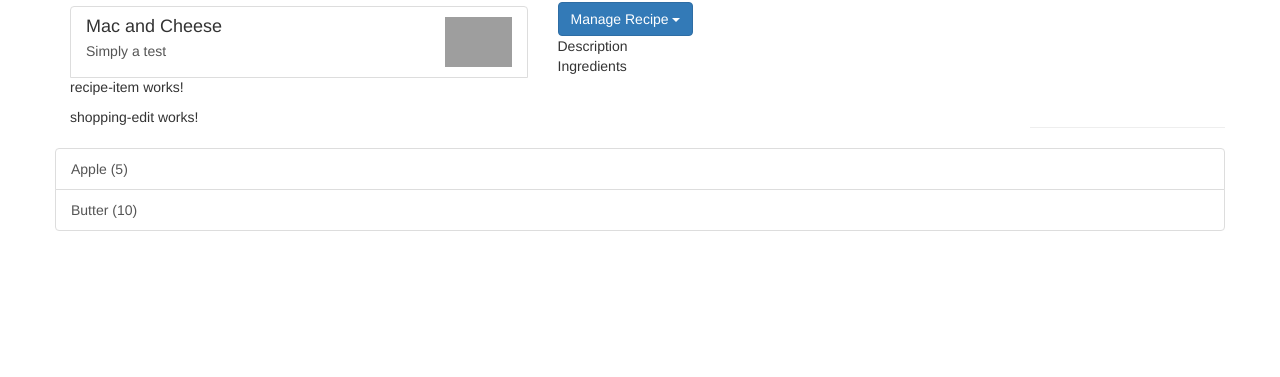
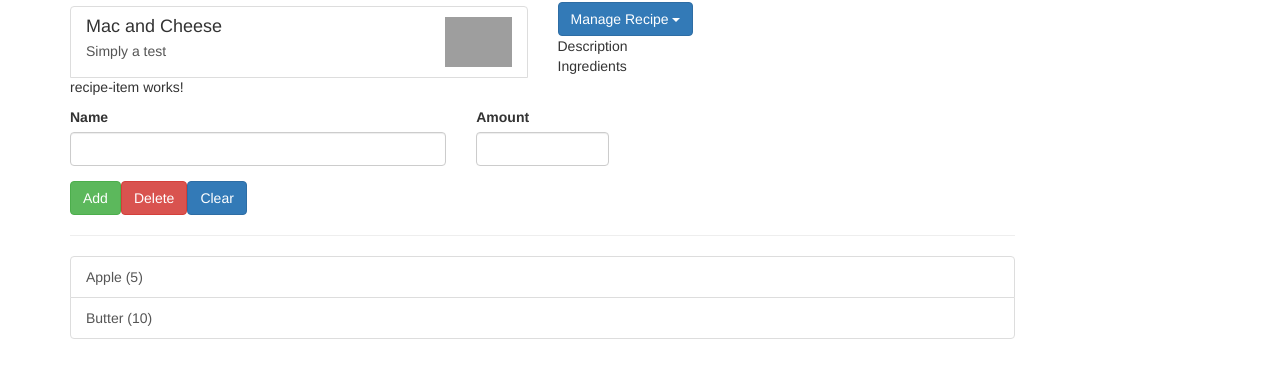
Before and after one commit to tommy-tran/cart-fiesta, an Angular app: page / in a window 1280 px wide. Shown: the part 141-518 px from the top of the page. Built offline with nearby package versions, Linux system fonts and the light colour scheme; grey boxes are pictures that could not be loaded.

Commit message:
Shopping List edit section

```diff
--- a/src/app/shopping-list/shopping-edit/shopping-edit.component.html
+++ b/src/app/shopping-list/shopping-edit/shopping-edit.component.html
@@ -1,3 +1,23 @@
-<p>
-  shopping-edit works!
-</p>
+<div class="row">
+  <div class="col-xs-12">
+    <form>
+      <div class="row">
+        <div class="col-sm-5 form-group">
+          <label for="name">Name</label>
+          <input type="text" id="name" class="form-control">
+        </div>
+        <div class="col-sm-2 form-group">
+          <label for="amount">Amount</label>
+          <input type="number" id="amount" class="form-control">
+        </div>
+      </div>
+      <div class="row">
+          <div class="col-xs-12">
+            <button class="btn btn-success" type="submit">Add</button>
+            <button class="btn btn-danger" type="button">Delete</button>
+            <button class="btn btn-primary">Clear</button>
+          </div>
+        </div>
+    </form>
+  </div>
+</div>
--- a/src/app/shopping-list/shopping-list.component.html
+++ b/src/app/shopping-list/shopping-list.component.html
@@ -1,9 +1,14 @@
 <div class="row">
   <div class="col-xs-10">
     <app-shopping-edit></app-shopping-edit>
+    <hr>
+    <ul class="list-group">
+      <a
+        class="list-group-item"
+        style="cursor:pointer"
+        *ngFor="let ingredient of ingredients">
+        {{ ingredient.name }} ({{ ingredient.amount }})
+      </a>
+    </ul>
   </div>
-  <hr>
-  <ul class="list-group">
-    <a class="list-group-item" style="cursor:pointer" *ngFor="let ingredient of ingredients">{{ ingredient.name }} ({{ ingredient.amount }})</a>
-  </ul>
 </div>
```
